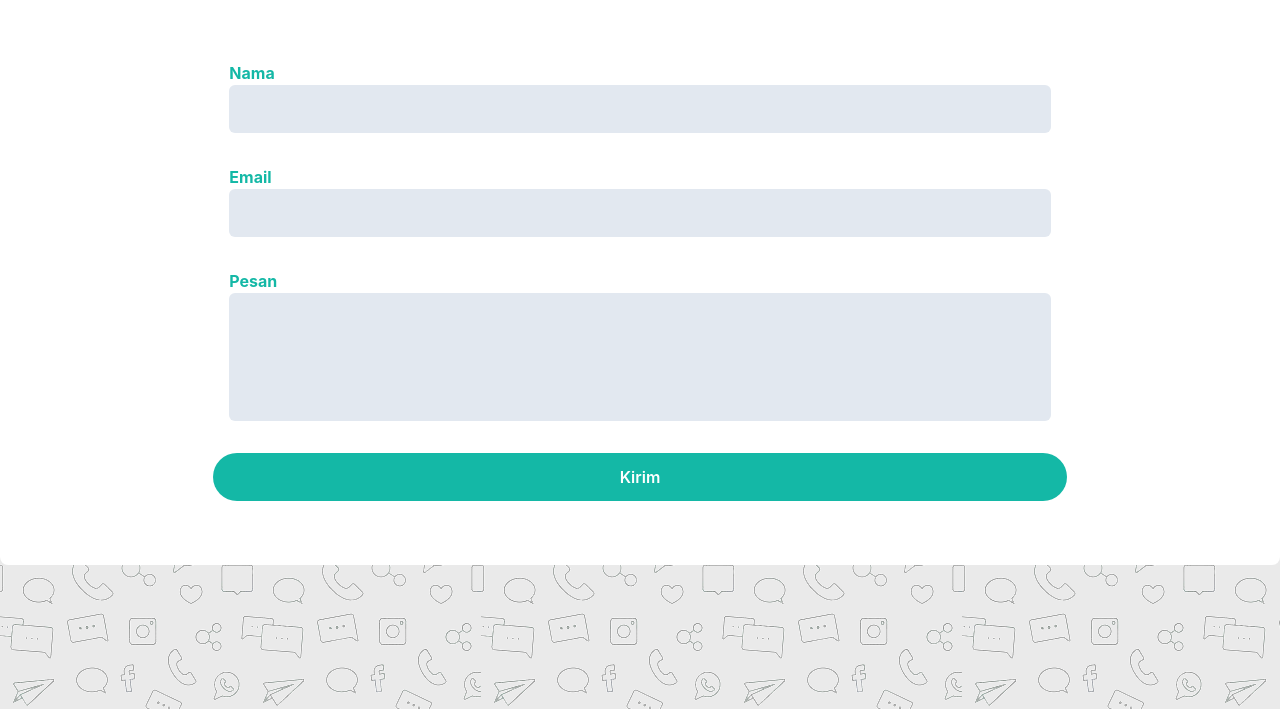
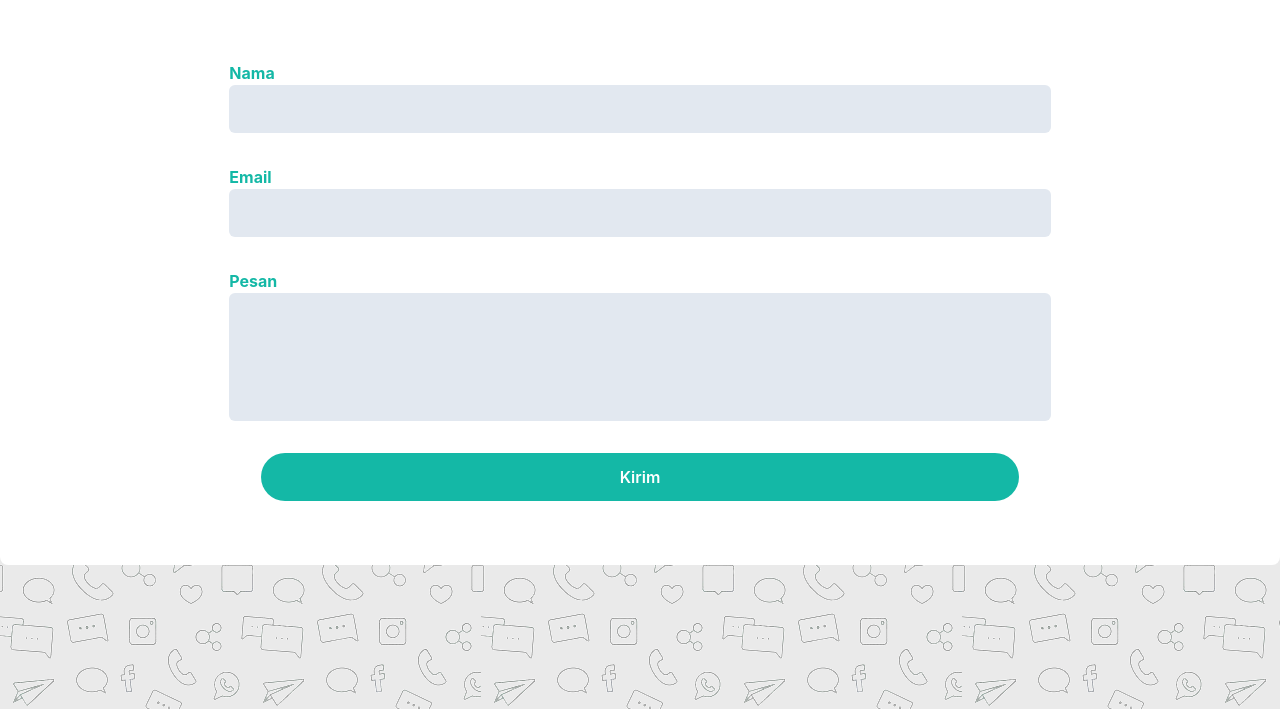
Before and after one commit to Abimanyuoke/My-Artikel, a website: page public/contact.html in a window 1280 px wide. Shown: the part 371-1080 px from the top of the page. Drawn offline with Linux system fonts and the light colour scheme.

Commit message:
semifinal commit

```diff
--- a/public/contact.html
+++ b/public/contact.html
@@ -44,7 +44,7 @@
                 <input type="text" id="massage" class="w-full bg-slate-200 text-dark p-3 rounded-md focus:outline-none focus:ring-2 focus:ring-primary focus:border-primary h-32">
             </div>
 
-            <div class="w-1/2 sm:w-full flex mx-auto pb-16">
+            <div class="w-1/2 sm:w-full flex mx-auto pb-16 px-12">
                 <button class="text-base font-semibold text-white bg-primary py-3 px-8 rounded-full w-full hover:opacity-80 hover:shadow-lg transition duration-500 ">Kirim</button>
             </div>
         </div>
```
Also changed, not shown: public/output.css.
